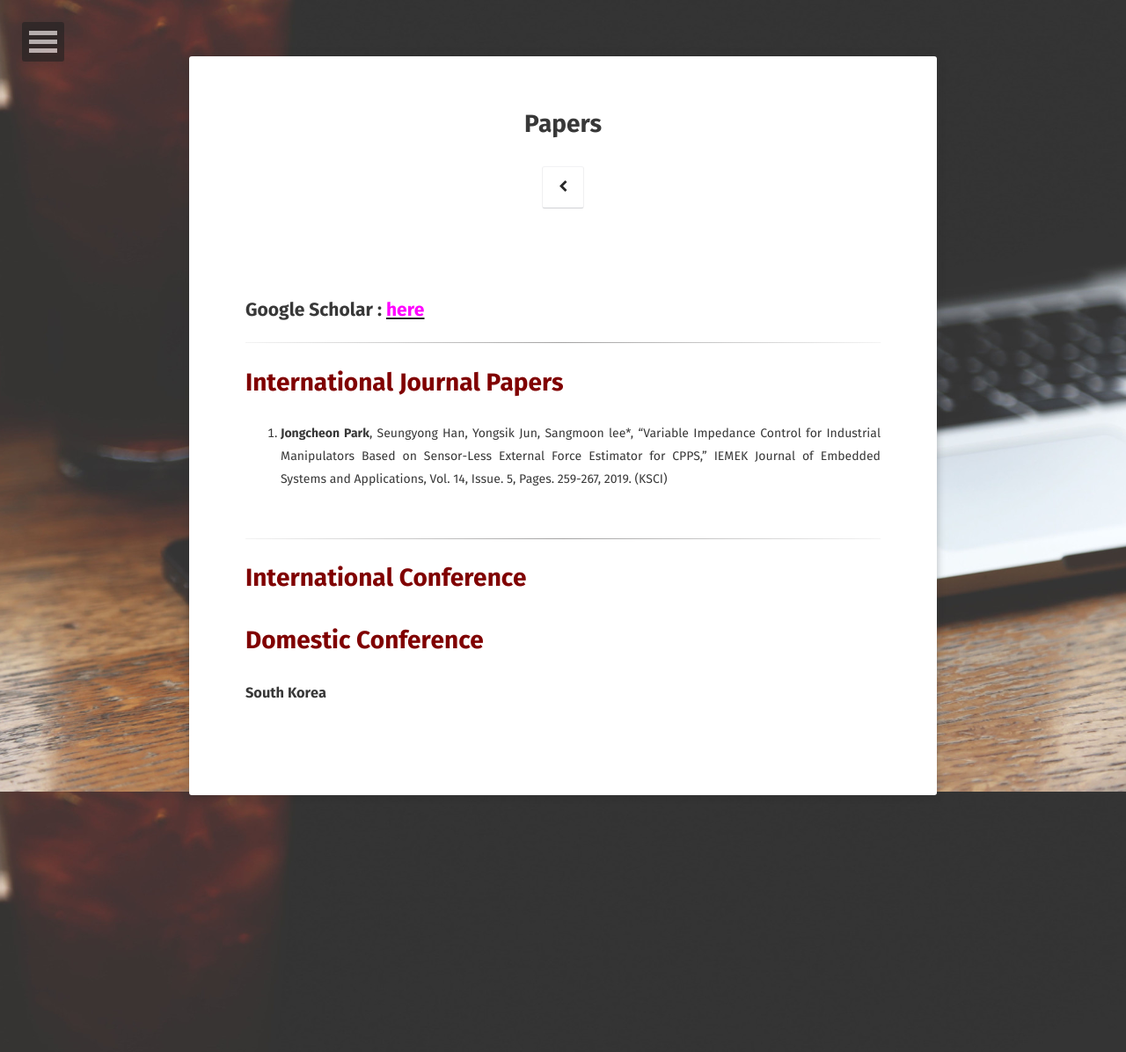
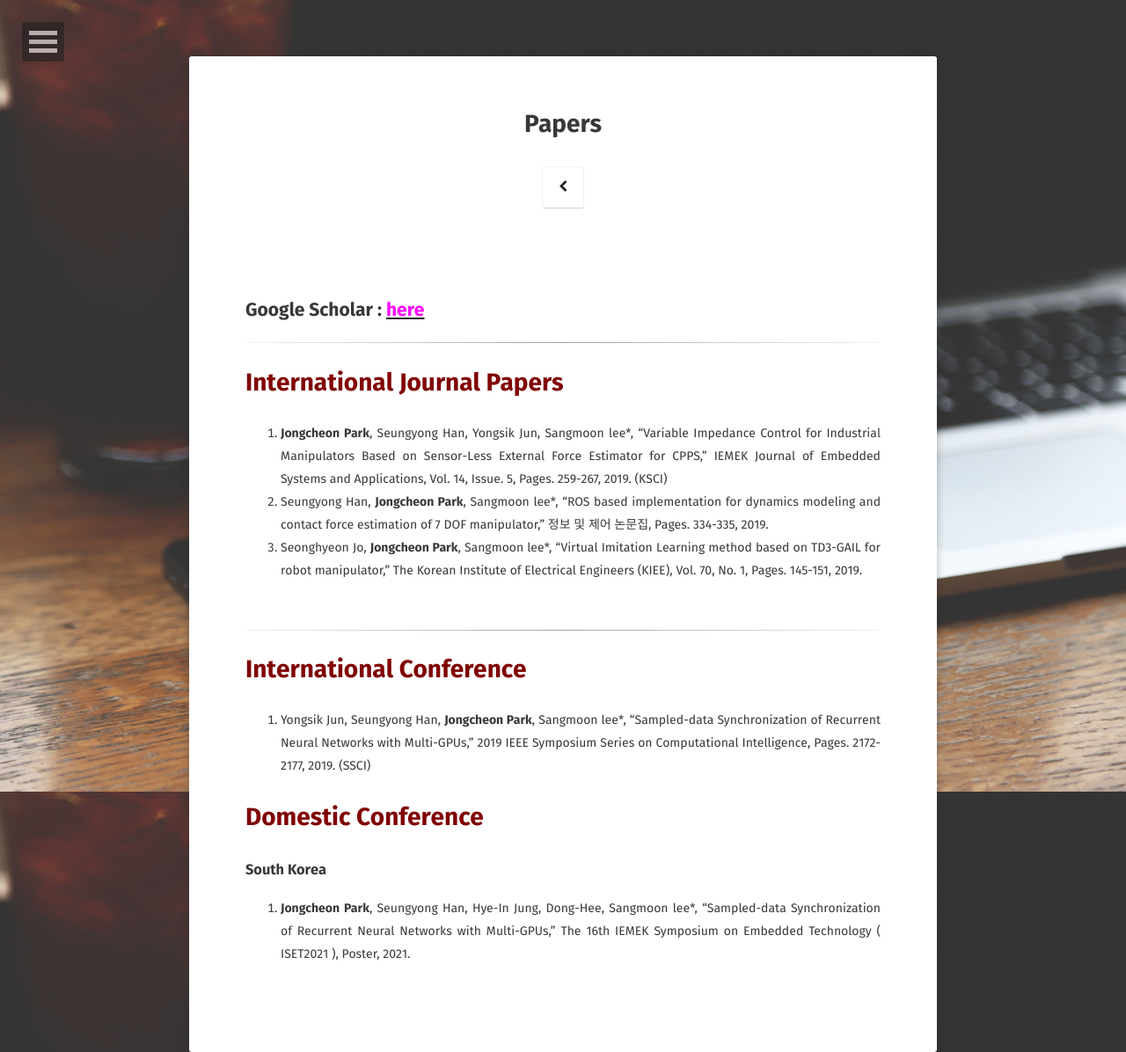
Before and after one commit to JongCheon-Park/JongCheon-Park.github.io, a Jekyll site: the page built from papers/index.md, in a window 1280 px wide. Shown: the whole page at 88% size. Built offline with Jekyll 4.4.1, drawn with Linux system fonts in a browser that asks for light colours; some web fonts are replaced.

Commit message:
Update index.md

```diff
--- a/papers/index.md
+++ b/papers/index.md
@@ -14,17 +14,19 @@ comments: false
 # <span style="color:#800000">International Journal Papers</span>
 
 1. **Jongcheon Park**, Seungyong Han, Yongsik Jun, Sangmoon lee*, "Variable Impedance Control for Industrial Manipulators Based on Sensor-Less External Force Estimator for CPPS," IEMEK Journal of Embedded Systems and Applications, Vol. 14, Issue. 5, Pages. 259-267, 2019. (KSCI)
+2. Seungyong Han, **Jongcheon Park**, Sangmoon lee*, "ROS based implementation for dynamics modeling and contact force estimation of 7 DOF manipulator," 정보 및 제어 논문집, Pages. 334-335, 2019.
+3. Seonghyeon Jo, **Jongcheon Park**, Sangmoon lee*, "Virtual Imitation Learning method based on TD3-GAIL for robot manipulator," The Korean Institute of Electrical Engineers (KIEE), Vol. 70, No. 1, Pages. 145-151, 2019.
 
 <br>
 
 ---
 
 # <span style="color:#800000">International Conference</span>
-
+1.  Yongsik Jun, Seungyong Han, **Jongcheon Park**, Sangmoon lee*, "Sampled-data Synchronization of Recurrent Neural Networks with Multi-GPUs," 2019 IEEE Symposium Series on Computational Intelligence, Pages. 2172-2177, 2019. (SSCI)
 
 # <span style="color:#800000">Domestic Conference</span>
 ### South Korea
-
+1. **Jongcheon Park**, Seungyong Han, Hye-In Jung, Dong-Hee, Sangmoon lee*, "Sampled-data Synchronization of Recurrent Neural Networks with Multi-GPUs," The 16th IEMEK Symposium on Embedded Technology ( ISET2021 ), Poster, 2021.
 
 
 <br>
```
